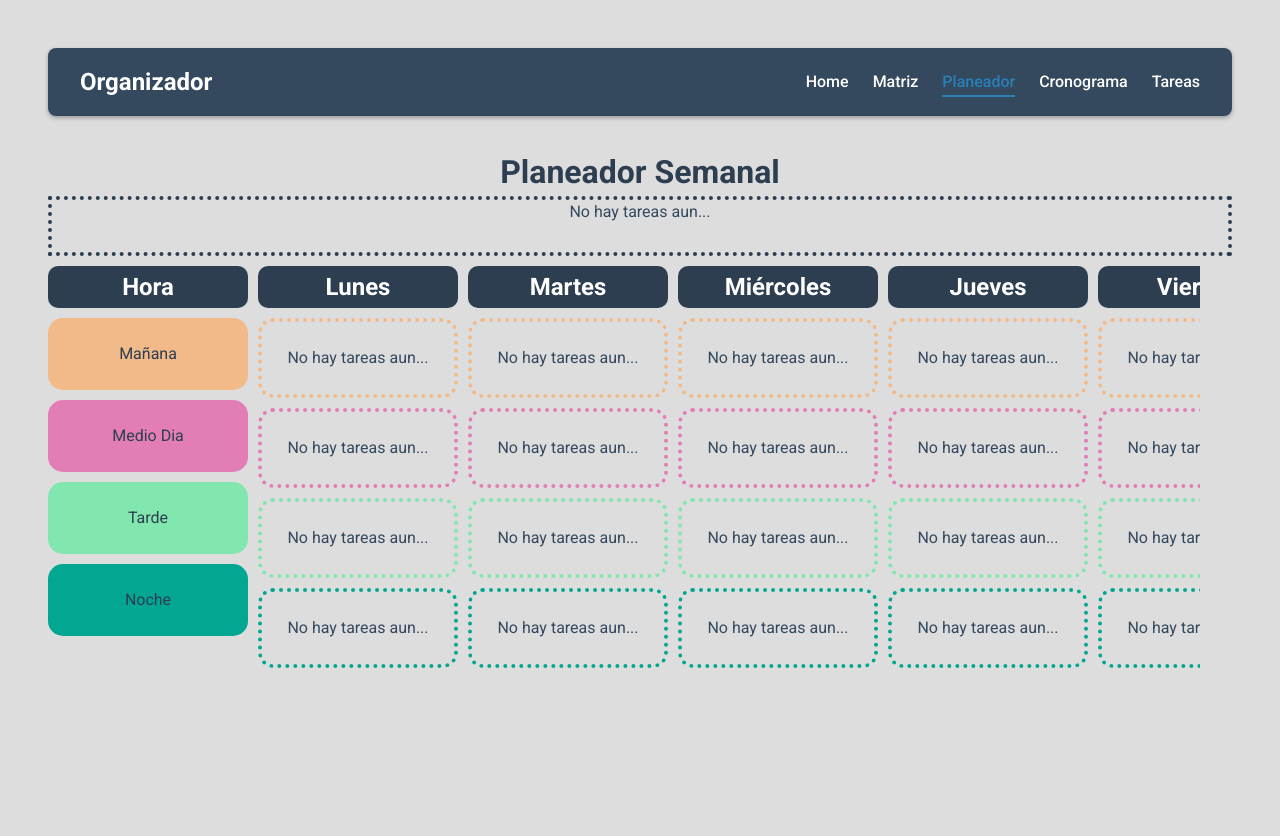
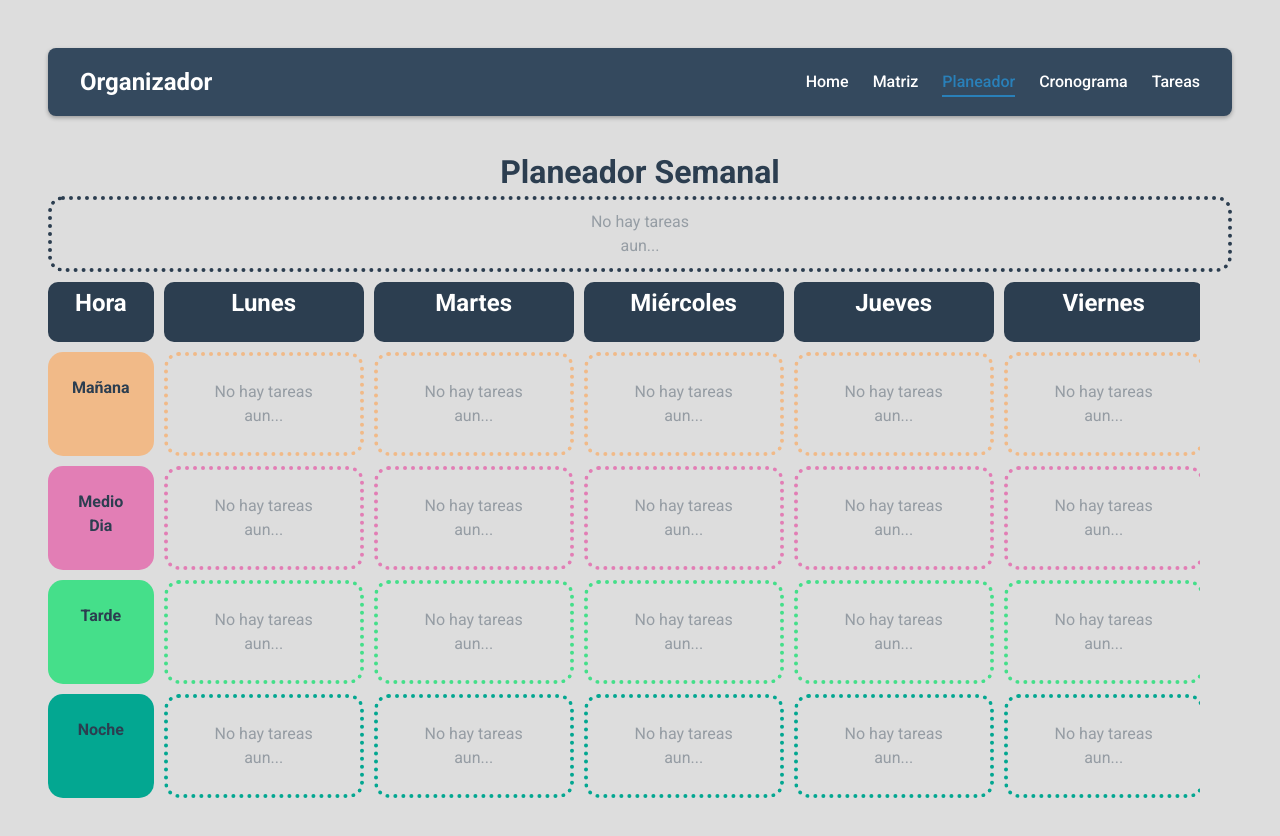
Before and after one commit to ZergioPC/my-mom-schedule, a React (Vite) app: page /#/semana in a window 1280 px wide. Shown: the top 836 px of the page. Before the commit the page ends 800 px from the top, so only its background shows below. Built offline with nearby package versions, Linux system fonts and the light colour scheme.

Commit message:
FEATURE. Estilos agregados a SemanaItem

```diff
--- /dev/null
+++ b/src/Components/SemanaItem/SemanaItem.css
@@ -0,0 +1,34 @@
+.SemanaItem {
+  display: flex;
+  flex-direction: row;
+  align-items: center;
+  gap: 5px;
+  padding: 5px 10px;
+  border-radius: 5px;
+  background-color: var(--card-background-color);
+  box-shadow: 2px 2px 4px var(--shadow-color);
+}
+
+.SemanaItem > p {
+  display: inline-block;
+}
+
+.SemanaItem-decoration {
+  box-sizing: border-box;
+  margin: 0.5em;
+  height: 1.5em;
+  width: 16px;
+  display: grid;
+  grid-template-columns: repeat(2, 1fr);
+  grid-template-rows: repeat(3, 1fr);
+  gap: 3px;
+}
+
+.SemanaItem-decoration:hover { cursor: grab; }
+
+.SemanaItem-decoration > div {
+  display: block;
+  aspect-ratio: 1/1;
+  background-color: var(--text-color);
+  border-radius: 50%;
+}
--- a/src/Components/SemanaItem/index.jsx
+++ b/src/Components/SemanaItem/index.jsx
@@ -1,4 +1,5 @@
 import React from "react";
+import "./SemanaItem.css"
 
 function SemanaItem({ text, id, onDragStart }) {
   const handleDragStart = (e) => {
@@ -10,10 +11,15 @@ function SemanaItem({ text, id, onDragStart }) {
   return (
     <li
       draggable="true"
-      className="Semana-item"
+      className="SemanaItem"
       onDragStart={handleDragStart}
     >
-      {text}
+      <span className="SemanaItem-decoration">
+        {Array.from({ length: 6 }).map((_, idx) => (
+          <div key={idx}></div>
+        ))}
+      </span>
+      <p>{text}</p>
     </li>
   );
 }
--- a/src/Components/SemanaList/SemanaList.css
+++ b/src/Components/SemanaList/SemanaList.css
@@ -1,8 +1,28 @@
 .SemanaList {
   border: dotted 4px;
+}
+
+.SemanaList.drag-over {
+  background: #e3f2fd;
+  border-style: solid;
 }
 
 .SemanaList-morning {border-color: var(--item-mooring);}
 .SemanaList-midday {border-color: var(--item-midday);}
 .SemanaList-afternoon {border-color: var(--item-afternoon);}
 .SemanaList-night {border-color: var(--item-night);}
+
+.SemanaList-ul{
+  list-style: none;
+  display: flex;
+  flex-direction: column;
+  flex-wrap: nowrap;
+  gap: 10px;
+}
+
+.SemanaList-p {
+  margin: 0 auto;
+  width: 100px;
+  font-style: italic;
+  opacity: 40%;
+}
--- a/src/Components/SemanaList/index.jsx
+++ b/src/Components/SemanaList/index.jsx
@@ -40,9 +40,9 @@ function SemanaList({ children, className = "", size = 1, day, time, onDrop }) {
       onDrop={handleDrop}
     >
       {childsArray.length === 0 ? (
-        <p className="ItemsList-p">No hay tareas aun...</p>
+        <p className="SemanaList-p">No hay tareas aun...</p>
       ) : (
-        <ul className="ItemsList">
+        <ul className="SemanaList-ul">
           {childsArray}
         </ul>
       )}
--- a/src/Pages/PlanSemanal/PlanSemanal.css
+++ b/src/Pages/PlanSemanal/PlanSemanal.css
@@ -1,3 +1,15 @@
+.no-asigned-yet > div {
+  padding: 10px 20px;
+  border-radius: 15px;
+}
+
+.no-asigned-yet > div ul {
+  display: flex;
+  flex-direction: row;
+  justify-content: center;
+  gap: 20px;
+}
+
 .PlanSemanal {
   display: flex;
   flex-direction: column;
@@ -12,6 +24,12 @@
   overflow-x: scroll;
 }
 
+.PlanLabels, .Plan-dia {
+  display: grid;
+  grid-template-rows: 60px repeat(4, 1fr);
+  gap: 10px;
+}
+
 .PlanLabels > h2, .Plan-dia > h2 {
   padding: 3px 10px;
   background-color: var(--primary-color);
@@ -19,12 +37,14 @@
   border-radius: 10px;
 }
 
+.Plan-dia > div { width: 200px; }
+.PlanLabels > div { font-weight: bold; }
+
 .PlanLabels > div, .Plan-dia > div {
   padding: 1.5rem;
   border-radius: 15px;
-  margin: 10px 0;
-  width: 200px;
 }
+
 .Plan-morning { background-color: var(--item-mooring);}
 .Plan-midday { background-color: var(--item-midday);}
 .Plan-afternoon { background-color: var(--item-afternoon);}
--- a/src/index.css
+++ b/src/index.css
@@ -12,7 +12,7 @@
   --green-btn: #2ab15e;
   --item-mooring: #F1BA88;
   --item-midday: #e27eb5;
-  --item-afternoon: #81E7AF;
+  --item-afternoon: #45df8a;
   --item-night: #03A791;
 
   font-family: var(--font-family);
```
